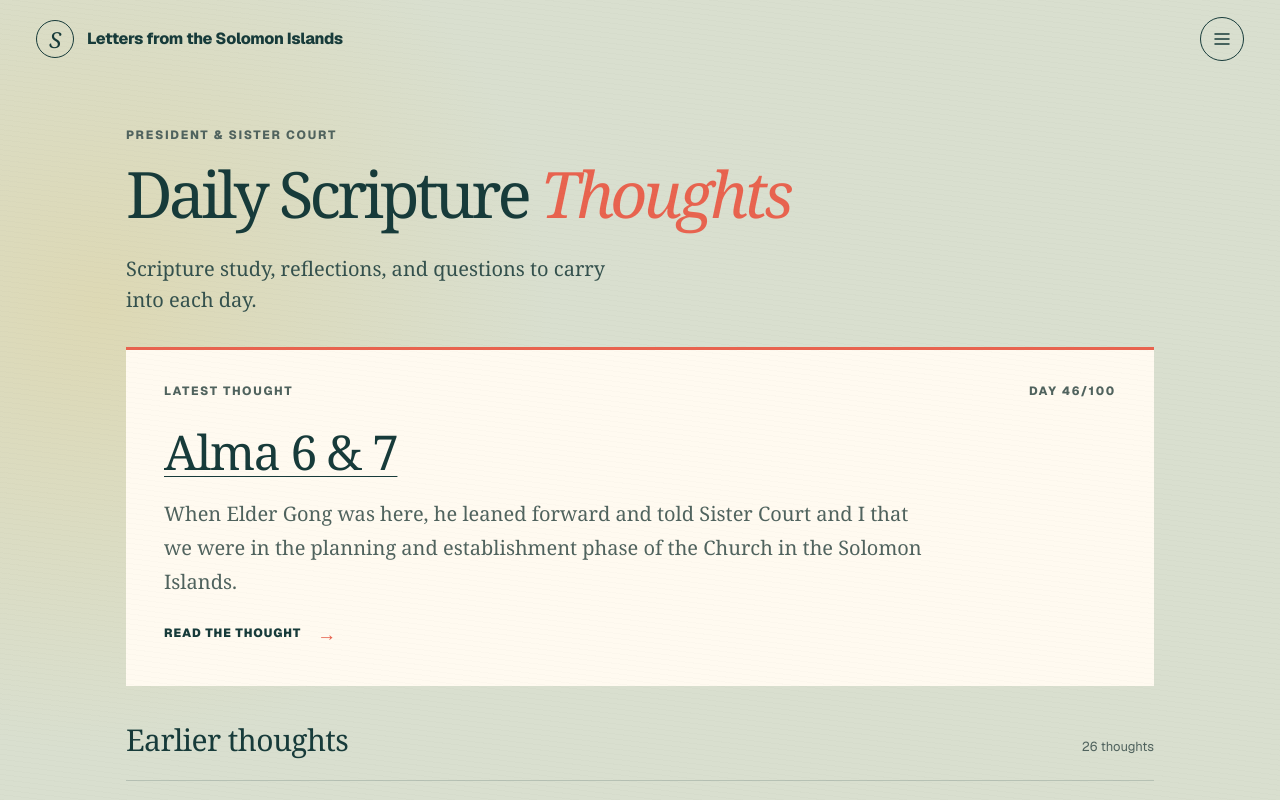
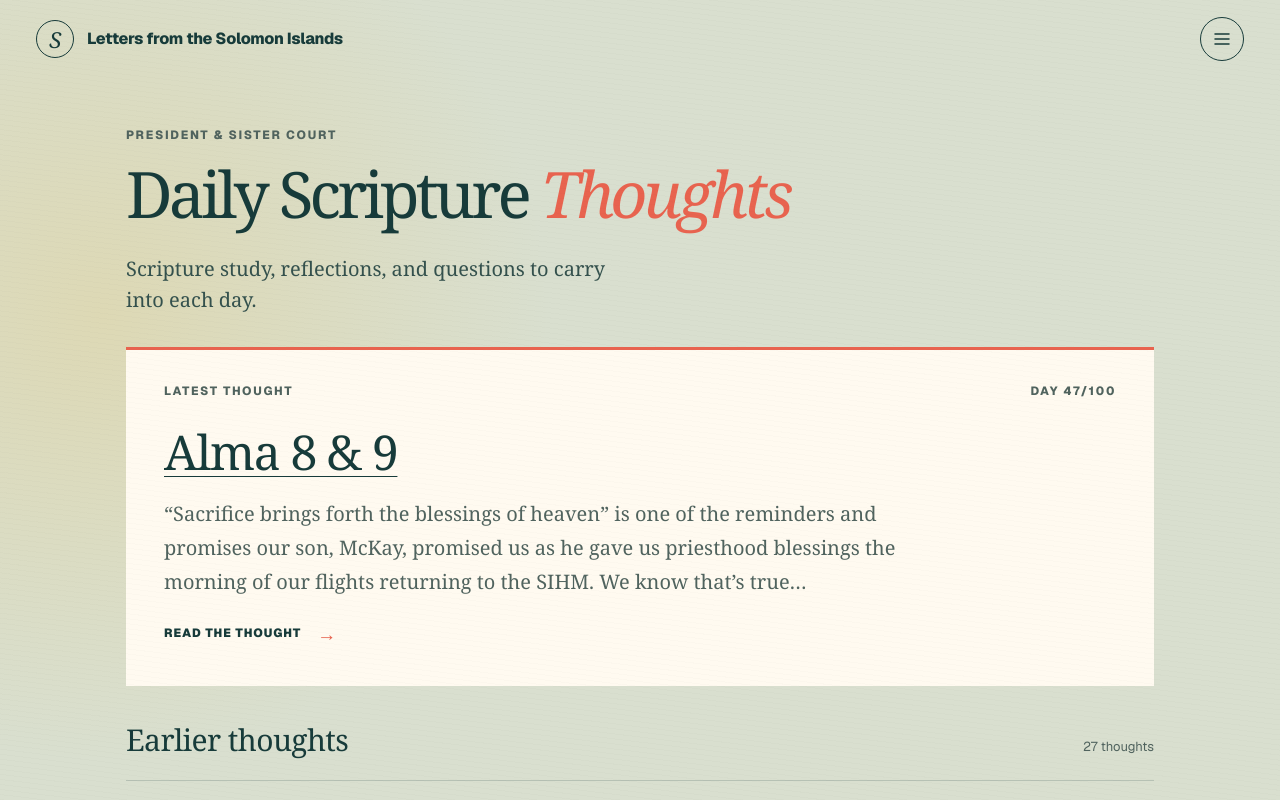
Before and after one commit to mckaycourt/solomon-islands-mission, a Next.js app: page /scripture-thoughts in a window 1280 px wide. Shown: the top 800 px of the page. Built offline with nearby package versions, Linux system fonts and the light colour scheme.

Commit message:
Add Day 47 scripture thought on Alma 8 and 9

```diff
--- a/app/scripture-thoughts/thoughts.ts
+++ b/app/scripture-thoughts/thoughts.ts
@@ -13,6 +13,27 @@ export type ScriptureThought = {
 
 export const scriptureThoughts: ScriptureThought[] = [
   {
+    slug: "alma-8-and-9",
+    title: "Alma 8 & 9",
+    day: "Day 47/100",
+    chapters: [
+      { label: "Alma 8", url: "https://www.churchofjesuschrist.org/study/scriptures/bofm/alma/8?lang=eng" },
+      { label: "Alma 9", url: "https://www.churchofjesuschrist.org/study/scriptures/bofm/alma/9?lang=eng" },
+    ],
+    blocks: [
+      { kind: "heading", text: "Don’t be hard-hearted or a stiff necked people, and don’t be a lost and fallen people." },
+      { kind: "paragraph", text: "We’re BACK!!!!!" },
+      { kind: "paragraph", text: "“Sacrifice brings forth the blessings of heaven” is one of the reminders and promises our son, McKay, promised us as he gave us priesthood blessings the morning of our flights returning to the SIHM. We know that’s true and we can feel the blessings." },
+      { kind: "paragraph", text: "This is Alma’s experience on his very difficult mission that begins in Alma 8." },
+      { kind: "paragraph", text: "As you read about his experience being turned away from the wicked people in Ammonihah, as you read about how much spiritual work he put into preparing to teach them, as you read about how much he prayed for them, when you read about them reviling him (reviling means to speak to someone in a disrespectful, insulting and even abusive way), when you read about them spitting on him, a vile and disgusting dismissive act of hate, we know that you’ll be able to relate to some days on the mission." },
+      { kind: "paragraph", text: "Fortunately, the Lord is in this work with us just as He was in it with Alma. He sends Alma an angel, new instructions, a missionary companion, some food and rest, and a spiritual mandate to go back and preach repentance to the people." },
+      { kind: "paragraph", text: "Our Lord and Savior is so good! He prepares the way, He provides a way, and He walks the way with us." },
+      { kind: "paragraph", text: "As you read about Alma and Amulek, think about your mission, your spiritual preparation, the blessings you need from your sacrifices. They will come! We promise!" },
+      { kind: "paragraph", text: "Finally, we’ve included this amazing talk from Elder Vai Sikahema (the islands were so well represented in this General Conference - it was awesome!) He quoted the great Elder Jeffrey R. Holland, In a general conference address over 20 years ago, President Jeffrey R. Holland asked: “Are the heavens open? Does God reveal His will to prophets and apostles as in days of old? That they are and that He does is the unflinching declaration of The Church of Jesus Christ of Latter-day Saints to all the world. And in that declaration lies the significance of Joseph Smith, the Prophet, for nearly 200 years now.”" },
+      { kind: "paragraph", text: "We LOVE YOU ALL SO MUCH! Go share the amazing restored gospel of Jesus Christ, full of priesthood power and authority, and built upon revelation to prophets and apostles! It is the greatest message in the entire world!" },
+    ],
+  },
+  {
     slug: "alma-6-and-7",
     title: "Alma 6 & 7",
     day: "Day 46/100",
```
